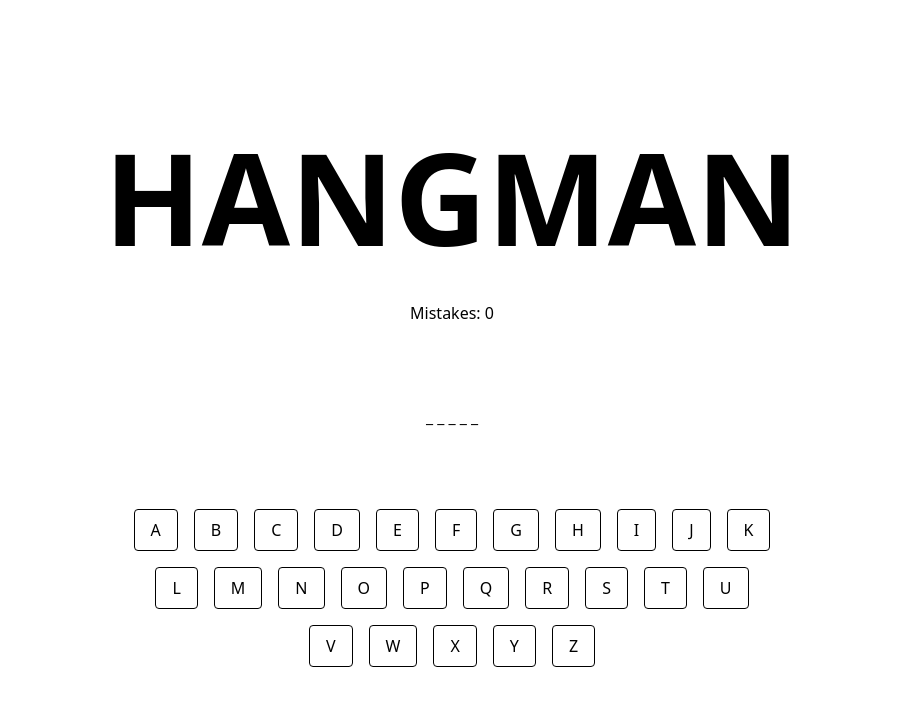
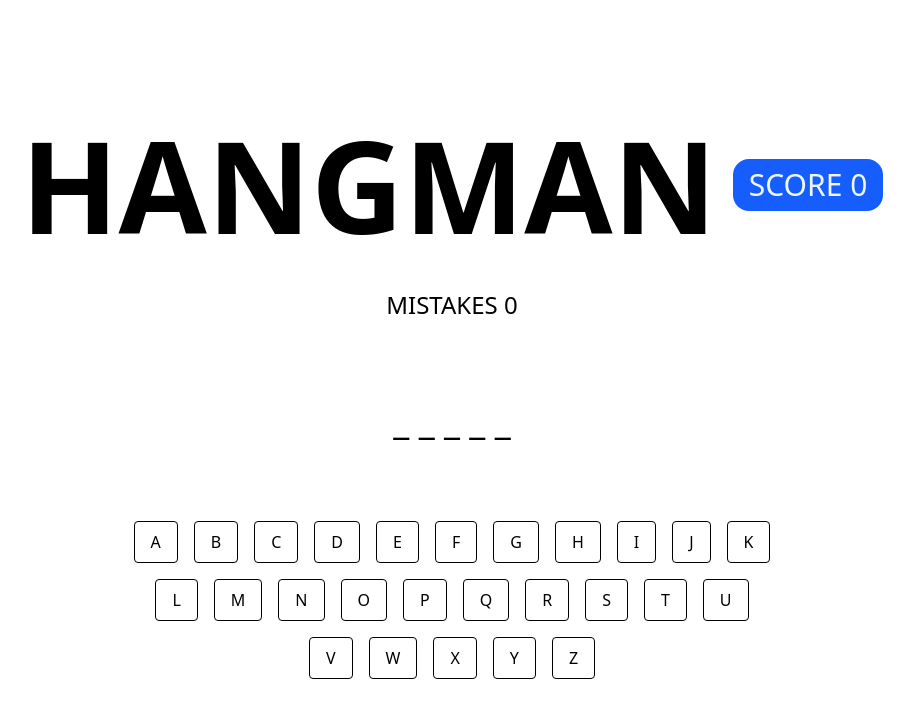
Before and after one commit to LukaszManiak/ts-hangman, a React (Vite) app: page / in a window 1280 px wide. Shown: the top 718 px of the page, without its empty margins (188-1102 px from the left). Built offline with nearby package versions, Linux system fonts and the light colour scheme.

Commit message:
mistakesBugScoreSystem

```diff
--- a/src/App.tsx
+++ b/src/App.tsx
@@ -4,6 +4,7 @@ import words from "./wordList.json";
 
 import Keyboard from "./Keyboard";
 import HangmanWordToGuess from "./HangmanWordToGuess";
+import ModalWindow from "./ModalWindow";
 
 function App() {
   const [wordToGuess, setWordToGuess] = useState(() => {
@@ -11,22 +12,67 @@ function App() {
   });
   const [guessedLetters, setGuessedLetters] = useState<string[]>([]);
   const [mistakes, setMistakes] = useState<number>(0);
+  const [isFinished, setIsFinished] = useState(false);
+  const [result, setResult] = useState<"win" | "lose" | null>(null);
+  const [score, setScore] = useState(0);
 
   useEffect(() => {
-    const madeMistakes = guessedLetters.filter(
-      (letter) => !wordToGuess.includes(letter),
-    ).length;
+    localStorage.setItem("SCORE", JSON.stringify(score));
+  }, [score]);
 
-    setMistakes(madeMistakes);
-  }, [guessedLetters, wordToGuess]);
+  const addGuessedLetter = (letter: string) => {
+    setGuessedLetters((prevGuessed) => [...prevGuessed, letter.toUpperCase()]);
+
+    if (!wordToGuess.toUpperCase().includes(letter.toUpperCase())) {
+      setMistakes((prevMistakes) => prevMistakes + 1);
+    }
+  };
+
+  function handleRestartGame() {
+    setIsFinished(false);
+    setResult(null);
+    setMistakes(0);
+    setGuessedLetters([]);
+    setWordToGuess(() => words[Math.floor(Math.random() * words.length)]);
+  }
+
+  useEffect(() => {
+    // lose
+    if (mistakes >= 6) {
+      setIsFinished(true);
+      setResult("lose");
+      return;
+    }
+
+    // win
+    if (
+      wordToGuess
+        .split("")
+        .every((letter) => guessedLetters.includes(letter.toUpperCase()))
+    ) {
+      setIsFinished(true);
+      setResult("win");
+      setScore((s) => s + 1);
+    }
+  }, [mistakes, guessedLetters, wordToGuess]);
 
   return (
     <div className="flex h-screen w-screen flex-col items-center justify-center gap-y-10">
+      <div className="flex items-center gap-x-4">
         <h1 className="text-9xl font-bold">HANGMAN</h1>
 
+        <p className="rounded-2xl bg-blue-600 px-4 py-2 text-3xl text-blue-50">
+          SCORE {score}
+        </p>
+      </div>
+      {isFinished && (
+        <ModalWindow result={result} handleRestartGame={handleRestartGame} />
+      )}
+
+      {!isFinished && (
         <div className="flex flex-col items-center gap-y-20">
           {/* <HangmanDrawing /> */}
-        <p>Mistakes: {mistakes}</p>
+          <p className="text-2xl font-medium">MISTAKES {mistakes}</p>
           <HangmanWordToGuess
             wordToGuess={wordToGuess}
             guessedLetters={guessedLetters}
@@ -34,8 +80,10 @@ function App() {
           <Keyboard
             guessedLetters={guessedLetters}
             setGuessedLetters={setGuessedLetters}
+            addGuessedLetter={addGuessedLetter}
           />
         </div>
+      )}
     </div>
   );
 }
--- a/src/HangmanWordToGuess.tsx
+++ b/src/HangmanWordToGuess.tsx
@@ -8,7 +8,7 @@ export default function HangmanWordToGuess({
   wordToGuess,
 }: WordToGuessProps) {
   return (
-    <div className="flex gap-x-6">
+    <div className="flex gap-x-6 text-4xl">
       {wordToGuess
         .split("")
         .map((letter) =>
--- a/src/Keyboard.tsx
+++ b/src/Keyboard.tsx
@@ -3,19 +3,13 @@ const keyboardLetters = "ABCDEFGHIJKLMNOPQRSTUVWXYZ".split("");
 type KeyboardProps = {
   guessedLetters: string[];
   setGuessedLetters: React.Dispatch<React.SetStateAction<string[]>>;
+  addGuessedLetter: (letter: string) => void;
 };
 
 export default function Keyboard({
   guessedLetters,
-  setGuessedLetters,
+  addGuessedLetter,
 }: KeyboardProps) {
-  function handleLetterClick(letter: string) {
-    if (!guessedLetters.includes(letter)) {
-      console.log(guessedLetters);
-      setGuessedLetters((prevLetters) => [...prevLetters, letter]);
-    }
-  }
-
   return (
     <div className="flex w-1/2 flex-wrap items-center justify-center gap-4">
       {keyboardLetters.map((letter: string) => (
@@ -28,7 +22,7 @@ export default function Keyboard({
               : "bg-none"
           }`}
           id={letter}
-          onClick={() => handleLetterClick(letter)}
+          onClick={() => addGuessedLetter(letter)}
         >
           {letter}
         </button>
--- a/src/ModalWindow.tsx
+++ b/src/ModalWindow.tsx
@@ -1,8 +1,19 @@
-export default function ModalWindow() {
+type ModalWindowProps = {
+  result: "win" | "lose" | null;
+  handleRestartGame: () => void;
+};
+
+export default function ModalWindow({
+  result,
+  handleRestartGame,
+}: ModalWindowProps) {
   return (
-    <div className="flex flex-col items-center justify-center rounded-3xl border-2 border-blue-600 bg-white p-4">
-      <h1 className="text-3xl font-bold tracking-wider">RESULT</h1>
-      <button className="rounded-3xl bg-blue-500 text-center text-white transition-all duration-200 ease-in-out hover:bg-blue-500">
+    <div className="flex w-1/3 flex-col items-center justify-center gap-y-4 rounded-3xl border-2 border-blue-600 bg-white p-8">
+      <h1 className="text-3xl font-bold tracking-wider">{result}</h1>
+      <button
+        onClick={() => handleRestartGame()}
+        className="cursor-pointer rounded-3xl bg-blue-500 px-6 py-2 text-center text-white transition-all duration-200 ease-in-out hover:bg-blue-500"
+      >
         PLAY AGAIN
       </button>
     </div>
--- a/src/Person.tsx
+++ /dev/null
@@ -1,55 +0,0 @@
-import { useContext, useState } from "react";
-import { UserContext } from "./UserContextProvider";
-
-type Props = {
-  name: string;
-  age: number;
-  isMarried: boolean;
-  country: Countries;
-};
-
-export enum Countries {
-  Brazil = "Brazil",
-  France = "France",
-  Poland = "Poland",
-  Germany = "Germany",
-}
-
-export default function User(props: Props) {
-  const [isShowInfo, setShowInfo] = useState<boolean>(false);
-  const [personBio, setpersonBio] = useState<string | null>("");
-
-  const toggleInfo = () => {
-    setShowInfo((prev) => !prev);
-  };
-
-  function handleChange(e: React.ChangeEvent<HTMLInputElement>) {
-    setpersonBio(e.target.value);
-  }
-
-  //   function handleSubmit(e: React.FormEvent<HTMLFormElement>) {
-  //     e.preventDefault();
-  //   }
-
-  //   const { users, updateUser, addUser, deleteUser } = useContext(UserContext);
-
-  return (
-    <div>
-      <button onClick={toggleInfo}>{!isShowInfo ? "show" : "hide"}</button>
-      {isShowInfo && (
-        <>
-          <p>Name: {props.name}</p>
-          <p>Age: {props.age}</p>
-          <p>
-            This person: {props.isMarried ? "is married." : "is free agent."}
-          </p>
-          <p>Country: {props.country}</p>
-        </>
-      )}
-      <p>
-        {props.name} Bio: {!personBio ? "No bio avaible" : personBio}
-      </p>
-      <input onChange={handleChange} />
-    </div>
-  );
-}
```
Lines whose indentation alone changed are shown as unchanged.
